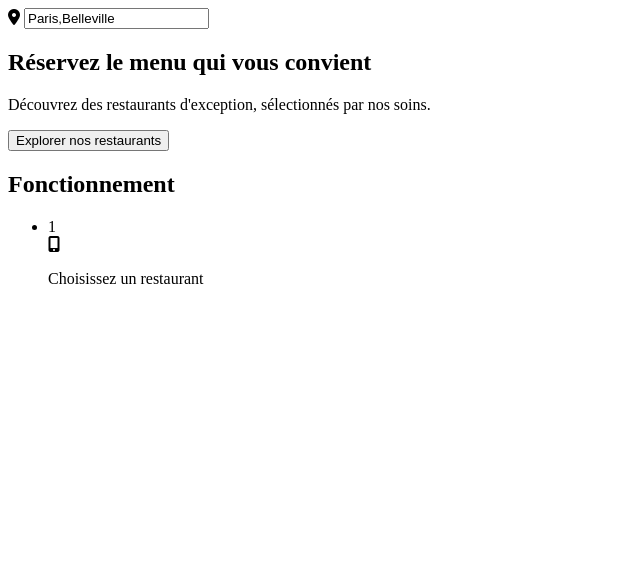
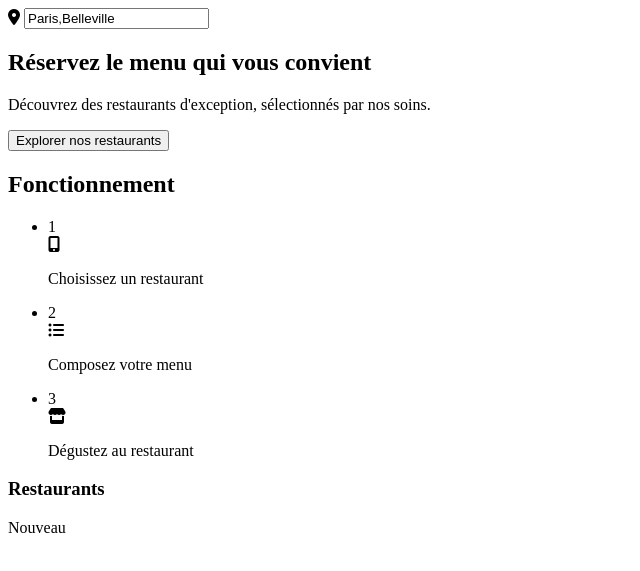
Before and after one commit to MickSR/SEGURAMickael_3_27102021, a plain HTML site: page index.html in a window 1280 px wide. Shown: the part 111-682 px from the top of the page, without its empty margins (0-640 px from the left). Drawn offline with Linux system fonts and the light colour scheme.

Commit message:
commit sur master

```diff
--- a/index.html
+++ b/index.html
@@ -17,7 +17,6 @@
 
 <!--MAIN-->
 <main class="home">
-
     <div class="location">
         <span><i class="fas fa-map-marker-alt"></i></span>
         <span class="location_search">
@@ -34,7 +33,7 @@
         <button>Explorer nos restaurants</button>
     </div>
 
-<!--SECTION-->
+<!--SECTION 1-->
     <section class="functioning">
         <h2>Fonctionnement</h2>
             <ul>
@@ -43,7 +42,48 @@
                     <div><i class="fas fa-mobile-alt"></i></div>
                     <p>Choisissez un restaurant</p>
                 </li>
+
+                <li>
+                    <div class="functioning_steps">2</div>
+                    <div><i class="fas fa-list-ul"></i></div>
+                    <p>Composez votre menu</p>
+                </li>
+
+                <li>
+                    <div class="functioning_steps">3</div>
+                    <div><i class="fas fa-store"></i></div>
+                    <p>Dégustez au restaurant</p>
+                </li>
             </ul>
+    </section>
+
+<!--SECTION 2-->
+    <section class="restaurant">
+        <div class="restaurant_title">
+            <h3>Restaurants</h3>
+        </div>
+
+    <!--Première carte-->
+        <div class="card">
+            <div class="btn_card">
+                <span class="new">Nouveau</span>
+            </div>
+
+
+
+
+
+
+
+
+
+
+
+
+        </div>
+
+
+
 
 
 
```
Also changed, not shown: a-la-francaise.html (added), la-note-enchantee.html (added), la-palette-du-gout.html (added), le-delice-des-sens.html (added). Lines whose indentation alone changed are shown as unchanged.
